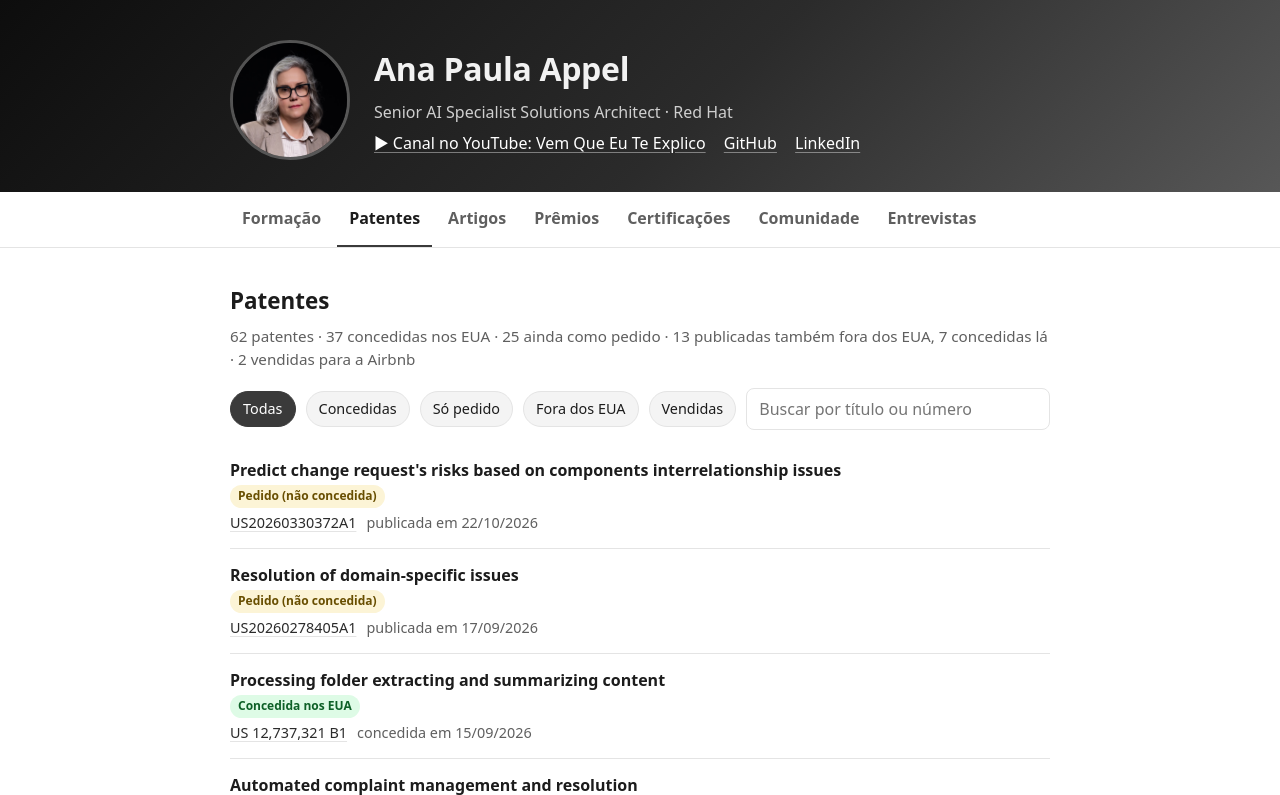
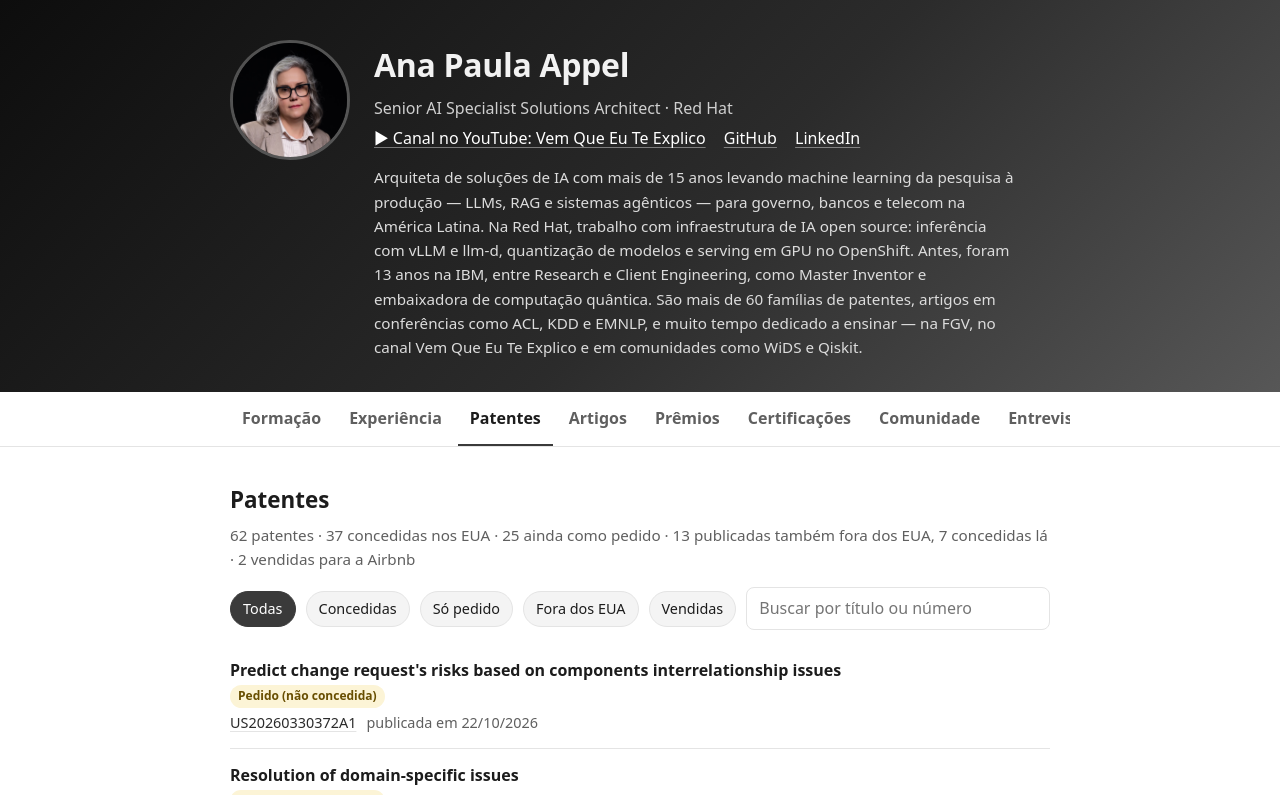
Before and after one commit to anapaulaappel/anapaulaappel.github.io, a plain HTML site: page index.html in a window 1280 px wide. Both pictures are taken after a click on the link "Patentes". Shown: the top 795 px of the page. Drawn offline with Linux system fonts and the light colour scheme.

Commit message:
Sobre mim, aba Experiência, prévia para compartilhamento e ícone; fonte das patentes só na aba Patentes
Co-Authored-By: Claude Opus 5.5 <noreply@anthropic.com>

```diff
--- /dev/null
+++ b/data/experiencia.json
@@ -0,0 +1,34 @@
+{
+  "experiencia": [
+    {
+      "periodo": "2025–atual",
+      "cargo": "Senior AI Specialist Solutions Architect",
+      "empresa": "Red Hat – Brasil",
+      "detalhe": "Estratégia técnica e arquitetura de soluções de IA para governo, bancos e telecom: IA generativa, visão computacional e modelos preditivos com Red Hat AI e OpenShift AI, da prova de conceito à produção, incluindo inferência escalável (vLLM, llm-d) e Model-as-a-Service."
+    },
+    {
+      "periodo": "2021–2025",
+      "cargo": "Senior AI Engineer",
+      "empresa": "IBM Client Engineering – Brasil",
+      "detalhe": "Iniciativas de IA e computação quântica com grandes instituições financeiras. Líder global da Data Science Profession da IBM (2023–2025) e líder do Comitê de Patentes da IBM América Latina, primeira mulher no cargo."
+    },
+    {
+      "periodo": "2020–2024",
+      "cargo": "Professora",
+      "empresa": "Fundação Getulio Vargas (FGV)",
+      "detalhe": "Cursos de pós-graduação e de educação executiva em Ciência de Dados e Inteligência Artificial."
+    },
+    {
+      "periodo": "2012–2021",
+      "cargo": "Research Scientist",
+      "empresa": "IBM Research – Brasil",
+      "detalhe": "Pesquisa em análise de grafos, machine learning e IA conversacional, com publicações em conferências internacionais e dezenas de patentes. IBM Master Inventor."
+    },
+    {
+      "periodo": "2010–2012",
+      "cargo": "Professora",
+      "empresa": "Universidade Federal do Espírito Santo (UFES)",
+      "detalhe": "Disciplinas de graduação e pós-graduação em IA, ciência de dados e métodos computacionais, com orientação de projetos de pesquisa."
+    }
+  ]
+}
--- a/index.html
+++ b/index.html
@@ -3,8 +3,19 @@
 <head>
 <meta charset="utf-8">
 <meta name="viewport" content="width=device-width, initial-scale=1">
-<title>Ana Paula Appel</title>
-<meta name="description" content="Ana Paula Appel — patentes, artigos, prêmios e formação.">
+<title>Ana Paula Appel — IA e computação quântica</title>
+<meta name="description" content="Ana Paula Appel — Senior AI Specialist Solutions Architect na Red Hat. IA em produção, computação quântica, 60+ patentes, artigos e entrevistas.">
+<link rel="icon" type="image/png" href="favicon.png">
+<link rel="apple-touch-icon" href="apple-touch-icon.png">
+<meta property="og:type" content="profile">
+<meta property="og:url" content="https://anapaulaappel.github.io/">
+<meta property="og:title" content="Ana Paula Appel">
+<meta property="og:description" content="Ana Paula Appel — Senior AI Specialist Solutions Architect na Red Hat. IA em produção, computação quântica, 60+ patentes, artigos e entrevistas.">
+<meta property="og:image" content="https://anapaulaappel.github.io/foto.jpg">
+<meta property="og:image:width" content="480">
+<meta property="og:image:height" content="480">
+<meta property="og:locale" content="pt_BR">
+<meta name="twitter:card" content="summary">
 <style>
   :root{
     --bg:#ffffff; --fg:#1c1c1c; --muted:#5f5f5f; --line:#e4e4e4; --card:#f4f4f4;
@@ -24,12 +35,13 @@
   a:hover{text-decoration-color:currentColor}
   nav a{text-decoration:none}
   header.top{background:linear-gradient(135deg,#0d0d0d 0%,#2b2b2b 55%,#575757 100%);color:#f2f2f2}
-  header.top .in{max-width:860px;margin:0 auto;padding:40px 20px 32px;display:flex;gap:24px;align-items:center}
+  header.top .in{max-width:860px;margin:0 auto;padding:40px 20px 32px;display:flex;gap:24px;align-items:flex-start}
   header.top img{width:120px;height:120px;border-radius:50%;object-fit:cover;flex:none;border:3px solid rgba(255,255,255,.25)}
   header.top h1{margin:0;font-size:2rem;letter-spacing:-.01em}
   header.top p{margin:6px 0 0;color:#cfcfcf}
+  header.top p.sobre{margin-top:14px;max-width:640px;font-size:.95rem;line-height:1.6;color:#dcdcdc}
   header.top a{color:#ffffff;text-decoration-color:rgba(255,255,255,.4)}
-  @media (max-width:520px){ header.top .in{flex-direction:column;text-align:center} }
+  @media (max-width:520px){ header.top .in{flex-direction:column;text-align:center} header.top p.sobre{text-align:left} }
   nav{position:sticky;top:0;background:var(--bg);border-bottom:1px solid var(--line);z-index:5}
   nav .in{max-width:860px;margin:0 auto;padding:0 20px;display:flex;gap:4px;overflow-x:auto}
   nav a{padding:14px 12px;color:var(--muted);font-weight:600;white-space:nowrap;border-bottom:2px solid transparent}
@@ -56,10 +68,10 @@
   .nums a{margin-right:10px;white-space:nowrap}
   .year{display:inline-block;min-width:130px;padding-right:16px;color:var(--muted);font-variant-numeric:tabular-nums}
   .links a{margin-right:14px}
-  footer{max-width:860px;margin:0 auto;padding:0 20px 40px;color:var(--muted);font-size:.85rem}
   .cert{display:flex;gap:14px;align-items:center}
   .cert img,.cert .sem-img{width:56px;height:56px;flex:none;object-fit:contain}
   h3{margin:28px 0 4px;font-size:1.05rem;color:var(--muted);text-transform:uppercase;letter-spacing:.04em}
+  .detalhe{margin:6px 0 0;font-size:.93rem}
   #erro{background:var(--warn-bg);color:var(--warn);padding:12px 14px;border-radius:8px;display:none;margin-top:20px}
   @media (max-width:520px){ .year{min-width:0;display:block;padding:0} }
 </style>
@@ -73,6 +85,7 @@
   <h1>Ana Paula Appel</h1>
   <p>Senior AI Specialist Solutions Architect · Red&nbsp;Hat</p>
   <p class="links"><a href="https://www.youtube.com/@anaappel" target="_blank" rel="noopener">▶ Canal no YouTube: Vem Que Eu Te Explico</a> <a href="https://github.com/anapaulaappel" target="_blank" rel="noopener">GitHub</a> <a href="https://www.linkedin.com/in/paulinhaappel/" target="_blank" rel="noopener">LinkedIn</a></p>
+  <p class="sobre">Arquiteta de soluções de IA com mais de 15 anos levando machine learning da pesquisa à produção — LLMs, RAG e sistemas agênticos — para governo, bancos e telecom na América Latina. Na Red Hat, trabalho com infraestrutura de IA open source: inferência com vLLM e llm-d, quantização de modelos e serving em GPU no OpenShift. Antes, foram 13 anos na IBM, entre Research e Client Engineering, como Master Inventor e embaixadora de computação quântica. São mais de 60 famílias de patentes, artigos em conferências como ACL, KDD e EMNLP, e muito tempo dedicado a ensinar — na FGV, no canal Vem Que Eu Te Explico e em comunidades como WiDS e Qiskit.</p>
   </div>
  </div>
 </header>
@@ -80,6 +93,7 @@
 <nav>
   <div class="in">
     <a href="#formacao">Formação</a>
+    <a href="#experiencia">Experiência</a>
     <a href="#patentes">Patentes</a>
     <a href="#artigos">Artigos</a>
     <a href="#premios">Prêmios</a>
@@ -97,6 +111,11 @@
     <div id="for-lista"></div>
   </section>
 
+  <section id="experiencia">
+    <h2>Experiência</h2>
+    <div id="exp-lista"></div>
+  </section>
+
   <section id="patentes">
     <h2>Patentes</h2>
     <p class="sub" id="pat-resumo"></p>
@@ -109,6 +128,7 @@
       <input type="search" id="busca" placeholder="Buscar por título ou número" aria-label="Buscar patentes">
     </div>
     <div id="pat-lista"></div>
+    <p class="sub" id="pat-fonte" style="margin-top:20px"></p>
   </section>
 
   <section id="artigos">
@@ -142,7 +162,6 @@
 
 </main>
 
-<footer id="rodape"></footer>
 
 <script>
 (function(){
@@ -218,8 +237,8 @@
   }
 
   function init(){
-    Promise.all([load('patentes'), load('artigos'), load('premios'), load('formacao'), load('certificacoes'), load('comunidade'), load('entrevistas')]).then(function(r){
-      var pat = r[0], art = r[1], pre = r[2], form = r[3], cer = r[4], com = r[5], ent = r[6];
+    Promise.all([load('patentes'), load('artigos'), load('premios'), load('formacao'), load('certificacoes'), load('comunidade'), load('entrevistas'), load('experiencia')]).then(function(r){
+      var pat = r[0], art = r[1], pre = r[2], form = r[3], cer = r[4], com = r[5], ent = r[6], exp = r[7];
       ALL = pat.patentes;
 
       var conc = ALL.filter(function(p){return p.status === 'concedida';}).length;
@@ -301,6 +320,15 @@
         });
       });
 
+      var xb = document.getElementById('exp-lista');
+      exp.experiencia.forEach(function(x){
+        xb.appendChild(el('div', {class:'item'}, [
+          el('div', {class:'title'}, [el('span', {class:'year', text:x.periodo}), el('span', {text:x.cargo})]),
+          el('div', {class:'meta'}, [el('span', {text:x.empresa})]),
+          el('p', {class:'detalhe', text:x.detalhe})
+        ]));
+      });
+
       var fb = document.getElementById('for-lista');
       form.formacao.forEach(function(f){
         fb.appendChild(el('div', {class:'item'}, [
@@ -309,14 +337,14 @@
         ]));
       });
 
-      document.getElementById('rodape').textContent =
+      document.getElementById('pat-fonte').textContent =
         'Patentes atualizadas em ' + fmt(pat.atualizado_em) + ' · fonte: ' + pat.fonte + '.';
     }).catch(function(){ document.getElementById('erro').style.display = 'block'; });
   }
   init();
 
   // abas: mostra só a seção escolhida no menu (o endereço #id indica a aba)
-  var ABAS = ['formacao','patentes','artigos','premios','certificacoes','comunidade','entrevistas'];
+  var ABAS = ['formacao','experiencia','patentes','artigos','premios','certificacoes','comunidade','entrevistas'];
   var links = document.querySelectorAll('nav a');
   function mostrarAba(){
     var id = location.hash.slice(1);
```
Also changed, not shown: apple-touch-icon.png (added), favicon.png (added).
